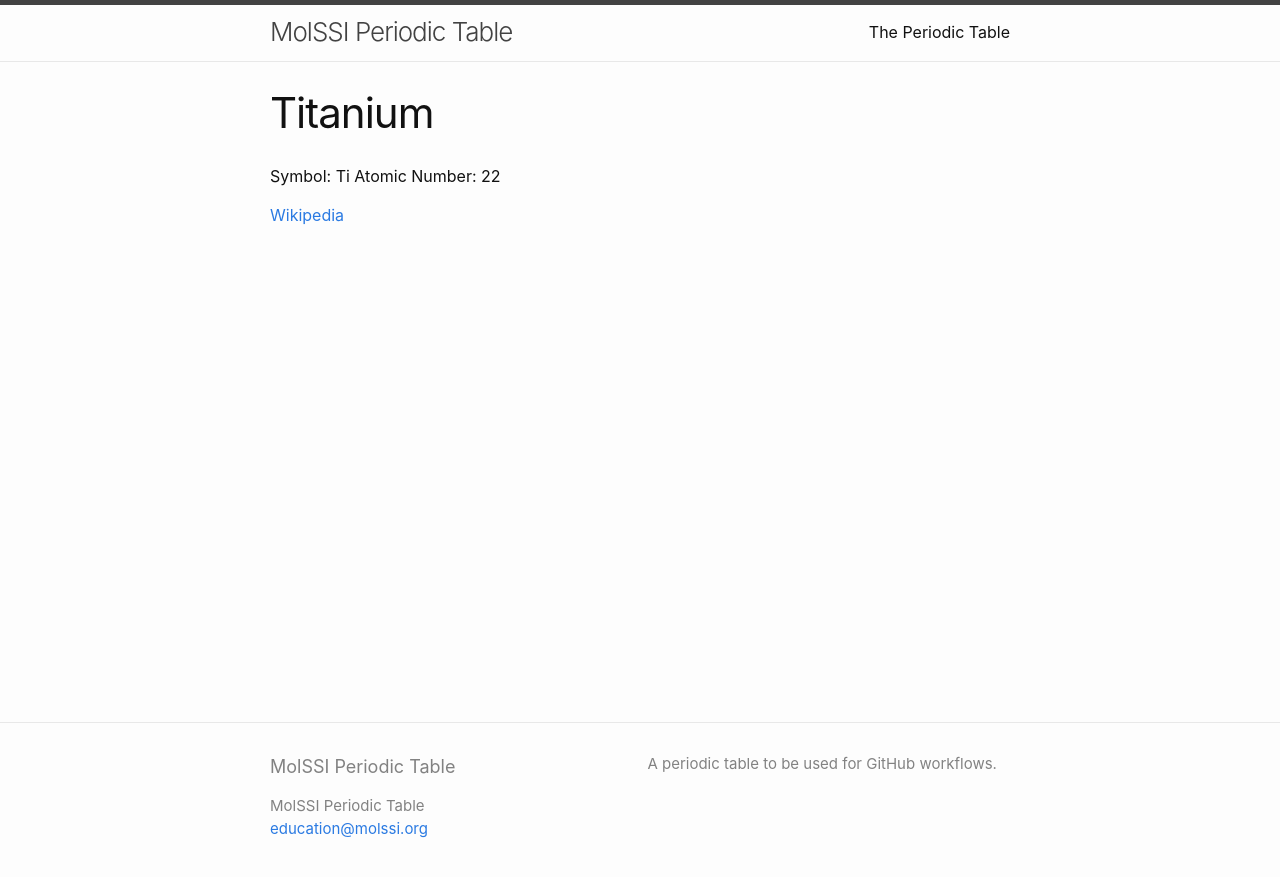
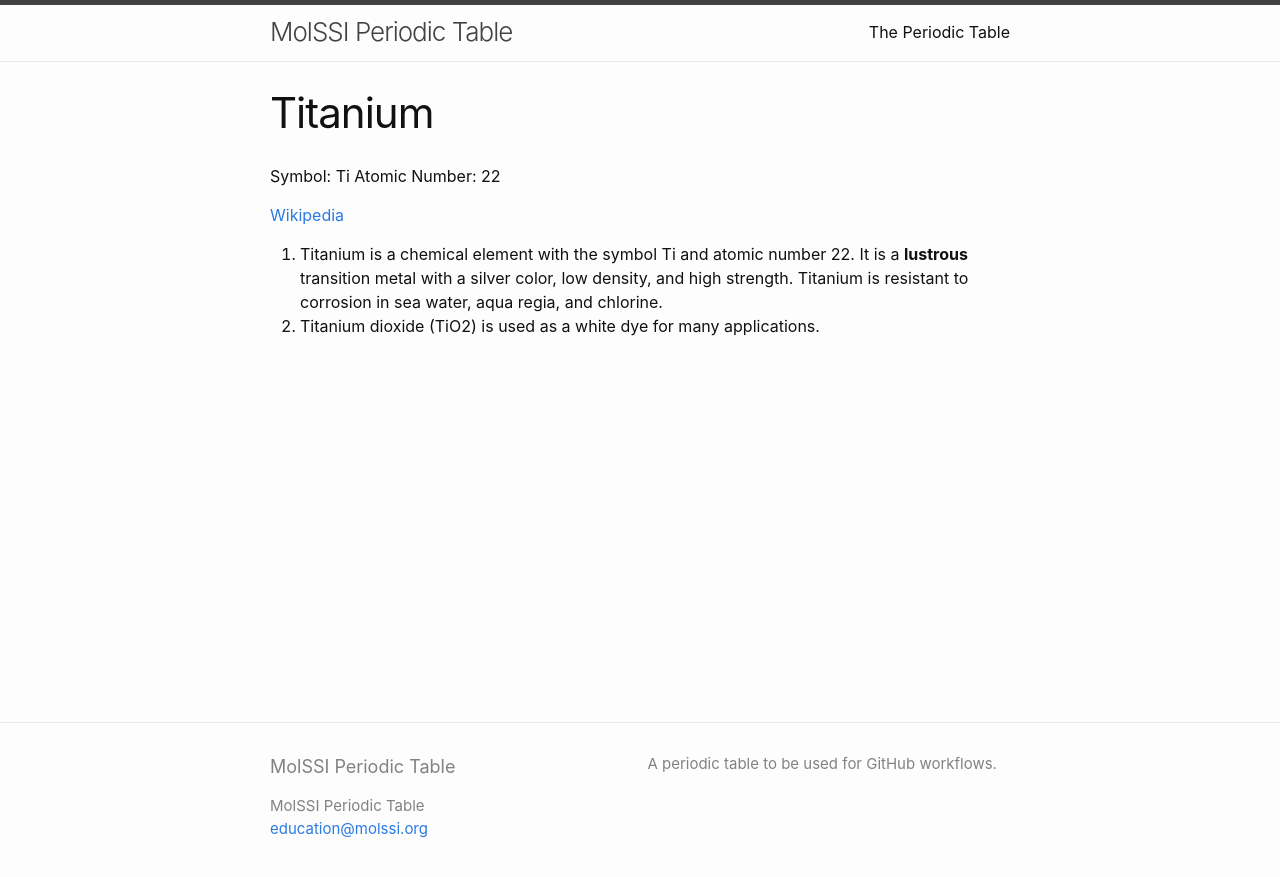
Before and after one commit to MolSSI-Education/periodic-table, a Jekyll site: the page built from elements/titanium.md, in a window 1280 px wide. Shown: the top 877 px of the page. Built offline with Jekyll 4.4.1, drawn with Linux system fonts in a browser that asks for light colours.

Commit message:
Adding webpage for Titanium2

```diff
--- a/elements/titanium.md
+++ b/elements/titanium.md
@@ -7,3 +7,6 @@
 Atomic Number: 22
 
 [Wikipedia](https://en.wikipedia.org/wiki/Titanium)
+
+1. Titanium is a chemical element with the symbol Ti and atomic number 22. It is a **lustrous** transition metal with a silver color, low density, and high strength. Titanium is resistant to corrosion in sea water, aqua regia, and chlorine.
+2. Titanium dioxide (TiO2) is used as a white dye for many applications.
```
